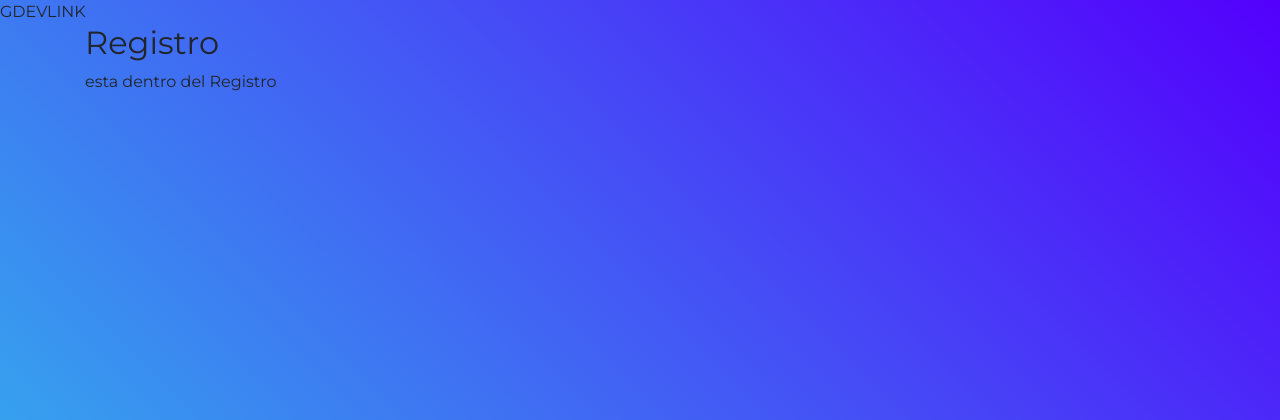
After one commit to IngSw2030/GDevLink, a Django app: template GDevLink/gdl/templates/gdl/prueba.html in a window 1280 px wide. The commit adds this page. Shown: the top 420 px of the page. Run offline with Django 3.2, Linux system fonts and the light colour scheme; the template is opened without the code that fills it, so the values that code supplies are empty; some libraries are stand-ins or nearby versions.

Commit message:
Pagina Registro Renderizada

```diff
--- /dev/null
+++ b/GDevLink/gdl/templates/gdl/prueba.html
@@ -0,0 +1,9 @@
+{% extends "gdl/layout.html" %}
+
+{% block body %}
+
+    <h2>Registro</h2>
+
+    esta dentro del Registro
+
+{% endblock %}
--- a/GDevLink/GDevLink/templates/registro.html
+++ b/GDevLink/gdl/templates/gdl/registro.html
@@ -1,11 +1,11 @@
-{% extends "templates/layout.html" %}
+{% extends "gdl/layout.html" %}
 
 {% block body %}
 
     <h2>Registro</h2>
 
 
-    <form action="{% url 'register' %}" method="post">
+    <form action="{% url 'links:registrar' %}" method="post">
         {% csrf_token %}
         <div class="form-group">
             <input class="form-control" type="email" name="email" placeholder="Email Address">
@@ -19,6 +19,7 @@
         <input class="btn btn-primary" type="submit" value="Register">
     </form>
 
+
     Already have an account? <a href="#">Log In here.</a>
 
 {% endblock %}
--- a/GDevLink/gdl/urls.py
+++ b/GDevLink/gdl/urls.py
@@ -1,6 +1,7 @@
 from django.urls import path
 from . import views
 
+app_name = "links"
 urlpatterns = [
     path("", views.index, name="index"),
     path("login", views.login, name="login"),
--- a/GDevLink/gdl/views.py
+++ b/GDevLink/gdl/views.py
@@ -9,4 +9,4 @@ def login(request):
     return HttpResponse("Login")
 
 def registrar(request):
-    return HttpResponse("Registro")
+    return render(request,"gdl/registro.html")
```
Also changed, not shown: GDevLink/gdl/static/styles.css (renamed from GDevLink/GDevLink/static/styles.css), GDevLink/gdl/templates/gdl/layout.html (renamed from GDevLink/GDevLink/templates/layout.html).
